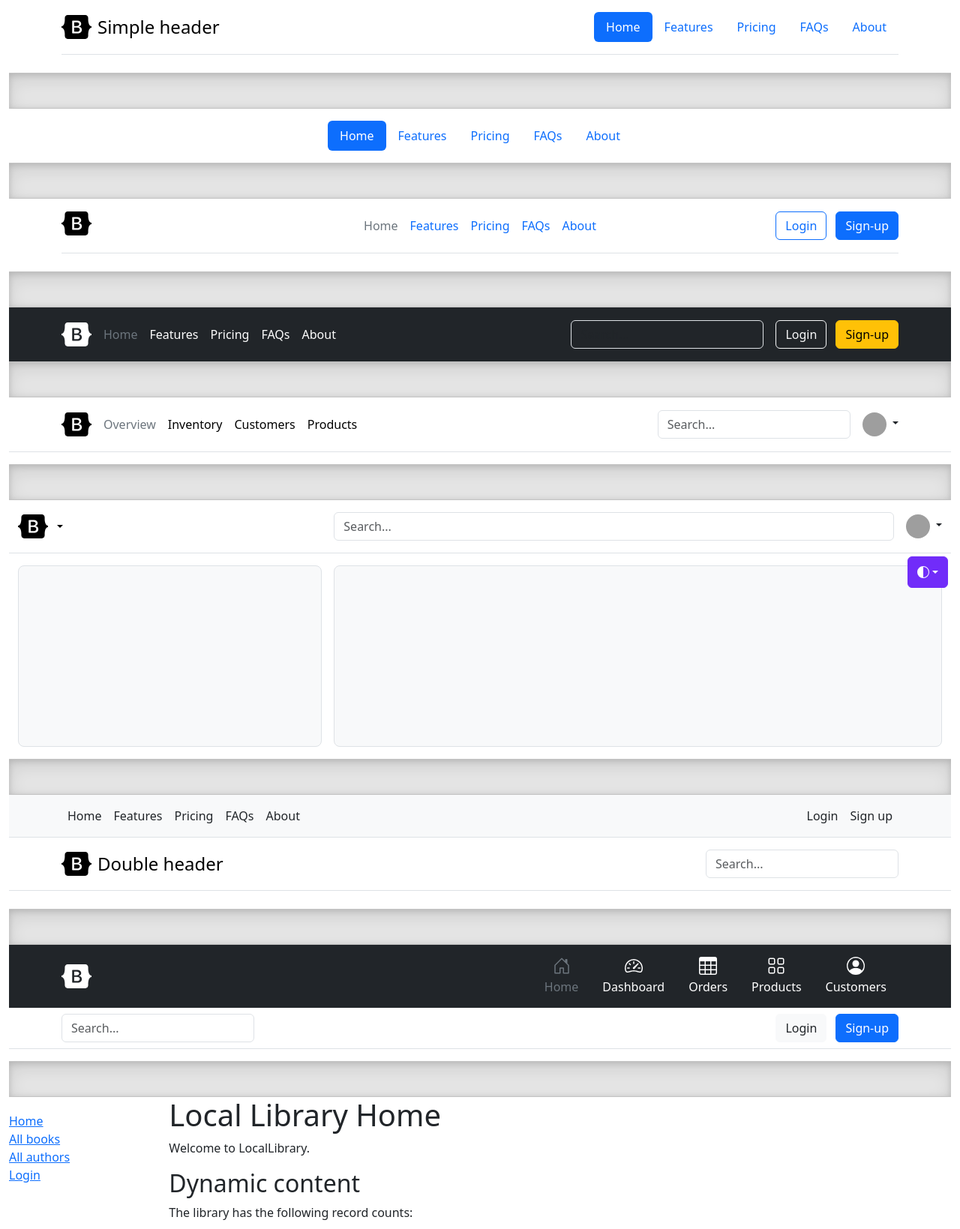
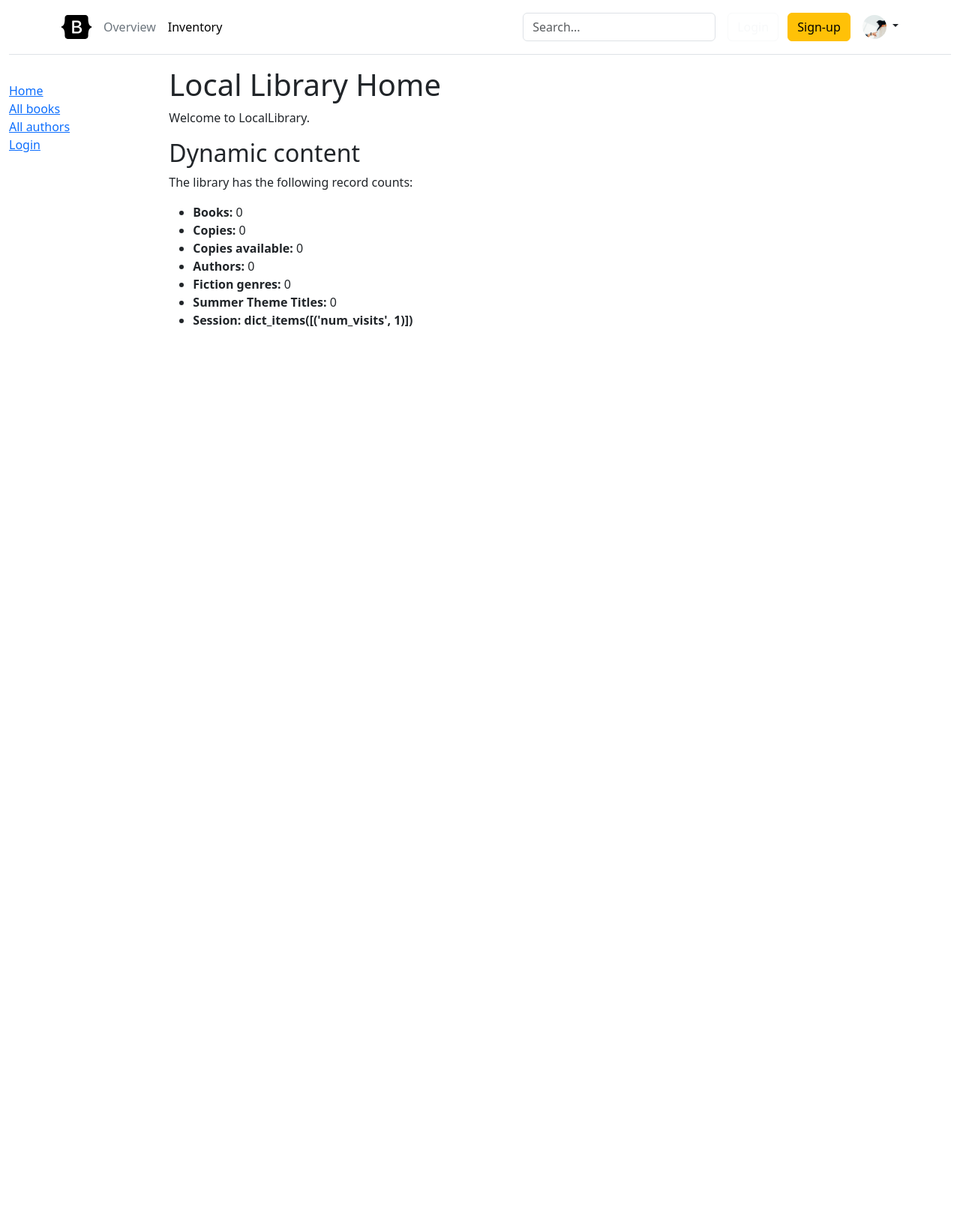
Before and after one commit to kirtivr/forum_v1, a Django app: page /posts/ in a window 1280 px wide. Shown: the top 1639 px of the page at 75% size. After the commit the page ends 436 px from the top, so only its background shows below. Run offline with Django 4.2, Linux system fonts and the light colour scheme; data that the repository does not hold is empty; parts of the project's set-up code (start-up, migrations or seed data) failed here and were passed over; some libraries are stand-ins or nearby versions; grey boxes are pictures that could not be loaded.

Commit message:
Added header

```diff
--- a/forum_v1/forum_v1/forum_v1/settings.py
+++ b/forum_v1/forum_v1/forum_v1/settings.py
@@ -57,7 +57,7 @@ import os
 TEMPLATES = [
     {
         'BACKEND': 'django.template.backends.django.DjangoTemplates',
-        'DIRS': [os.path.join(BASE_DIR, 'posts', 'templates')],
+        'DIRS': [os.path.join(BASE_DIR, 'posts', 'templates'), os.path.join(BASE_DIR, 'posts', 'static')],
         'APP_DIRS': True,
         'OPTIONS': {
             'context_processors': [
--- a/forum_v1/forum_v1/posts/static/headers/header.html
+++ b/forum_v1/forum_v1/posts/static/headers/header.html
@@ -1,20 +1,11 @@
 <html lang="en" data-bs-theme="auto">
-  <head><script src="../assets/js/color-modes.js"></script>
-
+  <head>
+    {% load static %}
+    <script src="{% static 'assets/js/color-modes.js' %}"></script>
     <meta charset="utf-8">
     <meta name="viewport" content="width=device-width, initial-scale=1">
-    <meta name="description" content="">
-    <meta name="author" content="Mark Otto, Jacob Thornton, and Bootstrap contributors">
-    <meta name="generator" content="Hugo 0.111.3">
-    <title>Headers · Bootstrap v5.3</title>
 
-    <link rel="canonical" href="https://getbootstrap.com/docs/5.3/examples/headers/">
-
-
-
-
-
-<link href="../assets/dist/css/bootstrap.min.css" rel="stylesheet">
+    <link href="{% static 'assets/dist/css/bootstrap.min.css' %}" rel="stylesheet">
 
     <style>
       .bd-placeholder-img {
@@ -92,61 +83,9 @@
 
 
     <!-- Custom styles for this template -->
-    <link href="headers.css" rel="stylesheet">
+    <link href="{% static 'headers/headers.css' %}" rel="stylesheet">
   </head>
   <body>
-    <svg xmlns="http://www.w3.org/2000/svg" style="display: none;">
-      <symbol id="check2" viewBox="0 0 16 16">
-        <path d="M13.854 3.646a.5.5 0 0 1 0 .708l-7 7a.5.5 0 0 1-.708 0l-3.5-3.5a.5.5 0 1 1 .708-.708L6.5 10.293l6.646-6.647a.5.5 0 0 1 .708 0z"/>
-      </symbol>
-      <symbol id="circle-half" viewBox="0 0 16 16">
-        <path d="M8 15A7 7 0 1 0 8 1v14zm0 1A8 8 0 1 1 8 0a8 8 0 0 1 0 16z"/>
-      </symbol>
-      <symbol id="moon-stars-fill" viewBox="0 0 16 16">
-        <path d="M6 .278a.768.768 0 0 1 .08.858 7.208 7.208 0 0 0-.878 3.46c0 4.021 3.278 7.277 7.318 7.277.527 0 1.04-.055 1.533-.16a.787.787 0 0 1 .81.316.733.733 0 0 1-.031.893A8.349 8.349 0 0 1 8.344 16C3.734 16 0 12.286 0 7.71 0 4.266 2.114 1.312 5.124.06A.752.752 0 0 1 6 .278z"/>
-        <path d="M10.794 3.148a.217.217 0 0 1 .412 0l.387 1.162c.173.518.579.924 1.097 1.097l1.162.387a.217.217 0 0 1 0 .412l-1.162.387a1.734 1.734 0 0 0-1.097 1.097l-.387 1.162a.217.217 0 0 1-.412 0l-.387-1.162A1.734 1.734 0 0 0 9.31 6.593l-1.162-.387a.217.217 0 0 1 0-.412l1.162-.387a1.734 1.734 0 0 0 1.097-1.097l.387-1.162zM13.863.099a.145.145 0 0 1 .274 0l.258.774c.115.346.386.617.732.732l.774.258a.145.145 0 0 1 0 .274l-.774.258a1.156 1.156 0 0 0-.732.732l-.258.774a.145.145 0 0 1-.274 0l-.258-.774a1.156 1.156 0 0 0-.732-.732l-.774-.258a.145.145 0 0 1 0-.274l.774-.258c.346-.115.617-.386.732-.732L13.863.1z"/>
-      </symbol>
-      <symbol id="sun-fill" viewBox="0 0 16 16">
-        <path d="M8 12a4 4 0 1 0 0-8 4 4 0 0 0 0 8zM8 0a.5.5 0 0 1 .5.5v2a.5.5 0 0 1-1 0v-2A.5.5 0 0 1 8 0zm0 13a.5.5 0 0 1 .5.5v2a.5.5 0 0 1-1 0v-2A.5.5 0 0 1 8 13zm8-5a.5.5 0 0 1-.5.5h-2a.5.5 0 0 1 0-1h2a.5.5 0 0 1 .5.5zM3 8a.5.5 0 0 1-.5.5h-2a.5.5 0 0 1 0-1h2A.5.5 0 0 1 3 8zm10.657-5.657a.5.5 0 0 1 0 .707l-1.414 1.415a.5.5 0 1 1-.707-.708l1.414-1.414a.5.5 0 0 1 .707 0zm-9.193 9.193a.5.5 0 0 1 0 .707L3.05 13.657a.5.5 0 0 1-.707-.707l1.414-1.414a.5.5 0 0 1 .707 0zm9.193 2.121a.5.5 0 0 1-.707 0l-1.414-1.414a.5.5 0 0 1 .707-.707l1.414 1.414a.5.5 0 0 1 0 .707zM4.464 4.465a.5.5 0 0 1-.707 0L2.343 3.05a.5.5 0 1 1 .707-.707l1.414 1.414a.5.5 0 0 1 0 .708z"/>
-      </symbol>
-    </svg>
-
-    <div class="dropdown position-fixed bottom-0 end-0 mb-3 me-3 bd-mode-toggle">
-      <button class="btn btn-bd-primary py-2 dropdown-toggle d-flex align-items-center"
-              id="bd-theme"
-              type="button"
-              aria-expanded="false"
-              data-bs-toggle="dropdown"
-              aria-label="Toggle theme (auto)">
-        <svg class="bi my-1 theme-icon-active" width="1em" height="1em"><use href="#circle-half"></use></svg>
-        <span class="visually-hidden" id="bd-theme-text">Toggle theme</span>
-      </button>
-      <ul class="dropdown-menu dropdown-menu-end shadow" aria-labelledby="bd-theme-text">
-        <li>
-          <button type="button" class="dropdown-item d-flex align-items-center" data-bs-theme-value="light" aria-pressed="false">
-            <svg class="bi me-2 opacity-50 theme-icon" width="1em" height="1em"><use href="#sun-fill"></use></svg>
-            Light
-            <svg class="bi ms-auto d-none" width="1em" height="1em"><use href="#check2"></use></svg>
-          </button>
-        </li>
-        <li>
-          <button type="button" class="dropdown-item d-flex align-items-center" data-bs-theme-value="dark" aria-pressed="false">
-            <svg class="bi me-2 opacity-50 theme-icon" width="1em" height="1em"><use href="#moon-stars-fill"></use></svg>
-            Dark
-            <svg class="bi ms-auto d-none" width="1em" height="1em"><use href="#check2"></use></svg>
-          </button>
-        </li>
-        <li>
-          <button type="button" class="dropdown-item d-flex align-items-center active" data-bs-theme-value="auto" aria-pressed="true">
-            <svg class="bi me-2 opacity-50 theme-icon" width="1em" height="1em"><use href="#circle-half"></use></svg>
-            Auto
-            <svg class="bi ms-auto d-none" width="1em" height="1em"><use href="#check2"></use></svg>
-          </button>
-        </li>
-      </ul>
-    </div>
-
-
 <svg xmlns="http://www.w3.org/2000/svg" style="display: none;">
   <symbol id="bootstrap" viewBox="0 0 118 94">
     <title>Bootstrap</title>
@@ -172,95 +111,6 @@
 </svg>
 
 <main>
-  <h1 class="visually-hidden">Headers examples</h1>
-
-  <div class="container">
-    <header class="d-flex flex-wrap justify-content-center py-3 mb-4 border-bottom">
-      <a href="/" class="d-flex align-items-center mb-3 mb-md-0 me-md-auto link-body-emphasis text-decoration-none">
-        <svg class="bi me-2" width="40" height="32"><use xlink:href="#bootstrap"/></svg>
-        <span class="fs-4">Simple header</span>
-      </a>
-
-      <ul class="nav nav-pills">
-        <li class="nav-item"><a href="#" class="nav-link active" aria-current="page">Home</a></li>
-        <li class="nav-item"><a href="#" class="nav-link">Features</a></li>
-        <li class="nav-item"><a href="#" class="nav-link">Pricing</a></li>
-        <li class="nav-item"><a href="#" class="nav-link">FAQs</a></li>
-        <li class="nav-item"><a href="#" class="nav-link">About</a></li>
-      </ul>
-    </header>
-  </div>
-
-  <div class="b-example-divider"></div>
-
-  <div class="container">
-    <header class="d-flex justify-content-center py-3">
-      <ul class="nav nav-pills">
-        <li class="nav-item"><a href="#" class="nav-link active" aria-current="page">Home</a></li>
-        <li class="nav-item"><a href="#" class="nav-link">Features</a></li>
-        <li class="nav-item"><a href="#" class="nav-link">Pricing</a></li>
-        <li class="nav-item"><a href="#" class="nav-link">FAQs</a></li>
-        <li class="nav-item"><a href="#" class="nav-link">About</a></li>
-      </ul>
-    </header>
-  </div>
-
-  <div class="b-example-divider"></div>
-
-  <div class="container">
-    <header class="d-flex flex-wrap align-items-center justify-content-center justify-content-md-between py-3 mb-4 border-bottom">
-      <div class="col-md-3 mb-2 mb-md-0">
-        <a href="/" class="d-inline-flex link-body-emphasis text-decoration-none">
-          <svg class="bi" width="40" height="32" role="img" aria-label="Bootstrap"><use xlink:href="#bootstrap"/></svg>
-        </a>
-      </div>
-
-      <ul class="nav col-12 col-md-auto mb-2 justify-content-center mb-md-0">
-        <li><a href="#" class="nav-link px-2 link-secondary">Home</a></li>
-        <li><a href="#" class="nav-link px-2">Features</a></li>
-        <li><a href="#" class="nav-link px-2">Pricing</a></li>
-        <li><a href="#" class="nav-link px-2">FAQs</a></li>
-        <li><a href="#" class="nav-link px-2">About</a></li>
-      </ul>
-
-      <div class="col-md-3 text-end">
-        <button type="button" class="btn btn-outline-primary me-2">Login</button>
-        <button type="button" class="btn btn-primary">Sign-up</button>
-      </div>
-    </header>
-  </div>
-
-  <div class="b-example-divider"></div>
-
-  <header class="p-3 text-bg-dark">
-    <div class="container">
-      <div class="d-flex flex-wrap align-items-center justify-content-center justify-content-lg-start">
-        <a href="/" class="d-flex align-items-center mb-2 mb-lg-0 text-white text-decoration-none">
-          <svg class="bi me-2" width="40" height="32" role="img" aria-label="Bootstrap"><use xlink:href="#bootstrap"/></svg>
-        </a>
-
-        <ul class="nav col-12 col-lg-auto me-lg-auto mb-2 justify-content-center mb-md-0">
-          <li><a href="#" class="nav-link px-2 text-secondary">Home</a></li>
-          <li><a href="#" class="nav-link px-2 text-white">Features</a></li>
-          <li><a href="#" class="nav-link px-2 text-white">Pricing</a></li>
-          <li><a href="#" class="nav-link px-2 text-white">FAQs</a></li>
-          <li><a href="#" class="nav-link px-2 text-white">About</a></li>
-        </ul>
-
-        <form class="col-12 col-lg-auto mb-3 mb-lg-0 me-lg-3" role="search">
-          <input type="search" class="form-control form-control-dark text-bg-dark" placeholder="Search..." aria-label="Search">
-        </form>
-
-        <div class="text-end">
-          <button type="button" class="btn btn-outline-light me-2">Login</button>
-          <button type="button" class="btn btn-warning">Sign-up</button>
-        </div>
-      </div>
-    </div>
-  </header>
-
-  <div class="b-example-divider"></div>
-
   <header class="p-3 mb-3 border-bottom">
     <div class="container">
       <div class="d-flex flex-wrap align-items-center justify-content-center justify-content-lg-start">
@@ -271,171 +121,27 @@
         <ul class="nav col-12 col-lg-auto me-lg-auto mb-2 justify-content-center mb-md-0">
           <li><a href="#" class="nav-link px-2 link-secondary">Overview</a></li>
           <li><a href="#" class="nav-link px-2 link-body-emphasis">Inventory</a></li>
-          <li><a href="#" class="nav-link px-2 link-body-emphasis">Customers</a></li>
-          <li><a href="#" class="nav-link px-2 link-body-emphasis">Products</a></li>
         </ul>
 
         <form class="col-12 col-lg-auto mb-3 mb-lg-0 me-lg-3" role="search">
           <input type="search" class="form-control" placeholder="Search..." aria-label="Search">
         </form>
 
-        <div class="dropdown text-end">
+        <div class="col-12 col-lg-auto mb-3 mb-lg-0 me-lg-3">
+          <button type="button" class="btn btn-outline-light me-2">Login</button>
+          <button type="button" class="btn btn-warning">Sign-up</button>
+        </div>
+
+        <div class="text-end">
           <a href="#" class="d-block link-dark text-decoration-none dropdown-toggle" data-bs-toggle="dropdown" aria-expanded="false">
-            <img src="https://github.com/mdo.png" alt="mdo" width="32" height="32" class="rounded-circle">
+            <img src="{% static 'assets/img/cat.jpg' %}" alt="cat" width="32" height="32" class="rounded-circle">
           </a>
-          <ul class="dropdown-menu text-small">
-            <li><a class="dropdown-item" href="#">New project...</a></li>
-            <li><a class="dropdown-item" href="#">Settings</a></li>
-            <li><a class="dropdown-item" href="#">Profile</a></li>
-            <li><hr class="dropdown-divider"></li>
-            <li><a class="dropdown-item" href="#">Sign out</a></li>
-          </ul>
         </div>
       </div>
     </div>
   </header>
 
-  <div class="b-example-divider"></div>
-
-  <header class="py-3 mb-3 border-bottom">
-    <div class="container-fluid d-grid gap-3 align-items-center" style="grid-template-columns: 1fr 2fr;">
-      <div class="dropdown">
-        <a href="#" class="d-flex align-items-center col-lg-4 mb-2 mb-lg-0 link-body-emphasis text-decoration-none dropdown-toggle" data-bs-toggle="dropdown" aria-expanded="false">
-          <svg class="bi me-2" width="40" height="32"><use xlink:href="#bootstrap"/></svg>
-        </a>
-        <ul class="dropdown-menu text-small shadow">
-          <li><a class="dropdown-item active" href="#" aria-current="page">Overview</a></li>
-          <li><a class="dropdown-item" href="#">Inventory</a></li>
-          <li><a class="dropdown-item" href="#">Customers</a></li>
-          <li><a class="dropdown-item" href="#">Products</a></li>
-          <li><hr class="dropdown-divider"></li>
-          <li><a class="dropdown-item" href="#">Reports</a></li>
-          <li><a class="dropdown-item" href="#">Analytics</a></li>
-        </ul>
-      </div>
-
-      <div class="d-flex align-items-center">
-        <form class="w-100 me-3" role="search">
-          <input type="search" class="form-control" placeholder="Search..." aria-label="Search">
-        </form>
-
-        <div class="flex-shrink-0 dropdown">
-          <a href="#" class="d-block link-dark text-decoration-none dropdown-toggle" data-bs-toggle="dropdown" aria-expanded="false">
-            <img src="https://github.com/mdo.png" alt="mdo" width="32" height="32" class="rounded-circle">
-          </a>
-          <ul class="dropdown-menu text-small shadow">
-            <li><a class="dropdown-item" href="#">New project...</a></li>
-            <li><a class="dropdown-item" href="#">Settings</a></li>
-            <li><a class="dropdown-item" href="#">Profile</a></li>
-            <li><hr class="dropdown-divider"></li>
-            <li><a class="dropdown-item" href="#">Sign out</a></li>
-          </ul>
-        </div>
-      </div>
-    </div>
-  </header>
-
-  <div class="container-fluid pb-3">
-    <div class="d-grid gap-3" style="grid-template-columns: 1fr 2fr;">
-      <div class="bg-body-tertiary border rounded-3">
-        <br><br><br><br><br><br><br><br><br><br>
-      </div>
-      <div class="bg-body-tertiary border rounded-3">
-        <br><br><br><br><br><br><br><br><br><br>
-      </div>
-    </div>
-  </div>
-
-  <div class="b-example-divider"></div>
-
-  <nav class="py-2 bg-body-tertiary border-bottom">
-    <div class="container d-flex flex-wrap">
-      <ul class="nav me-auto">
-        <li class="nav-item"><a href="#" class="nav-link link-dark px-2 active" aria-current="page">Home</a></li>
-        <li class="nav-item"><a href="#" class="nav-link link-dark px-2">Features</a></li>
-        <li class="nav-item"><a href="#" class="nav-link link-dark px-2">Pricing</a></li>
-        <li class="nav-item"><a href="#" class="nav-link link-dark px-2">FAQs</a></li>
-        <li class="nav-item"><a href="#" class="nav-link link-dark px-2">About</a></li>
-      </ul>
-      <ul class="nav">
-        <li class="nav-item"><a href="#" class="nav-link link-dark px-2">Login</a></li>
-        <li class="nav-item"><a href="#" class="nav-link link-dark px-2">Sign up</a></li>
-      </ul>
-    </div>
-  </nav>
-  <header class="py-3 mb-4 border-bottom">
-    <div class="container d-flex flex-wrap justify-content-center">
-      <a href="/" class="d-flex align-items-center mb-3 mb-lg-0 me-lg-auto link-body-emphasis text-decoration-none">
-        <svg class="bi me-2" width="40" height="32"><use xlink:href="#bootstrap"/></svg>
-        <span class="fs-4">Double header</span>
-      </a>
-      <form class="col-12 col-lg-auto mb-3 mb-lg-0" role="search">
-        <input type="search" class="form-control" placeholder="Search..." aria-label="Search">
-      </form>
-    </div>
-  </header>
-
-  <div class="b-example-divider"></div>
-
-  <header>
-    <div class="px-3 py-2 text-bg-dark">
-      <div class="container">
-        <div class="d-flex flex-wrap align-items-center justify-content-center justify-content-lg-start">
-          <a href="/" class="d-flex align-items-center my-2 my-lg-0 me-lg-auto text-white text-decoration-none">
-            <svg class="bi me-2" width="40" height="32" role="img" aria-label="Bootstrap"><use xlink:href="#bootstrap"/></svg>
-          </a>
-
-          <ul class="nav col-12 col-lg-auto my-2 justify-content-center my-md-0 text-small">
-            <li>
-              <a href="#" class="nav-link text-secondary">
-                <svg class="bi d-block mx-auto mb-1" width="24" height="24"><use xlink:href="#home"/></svg>
-                Home
-              </a>
-            </li>
-            <li>
-              <a href="#" class="nav-link text-white">
-                <svg class="bi d-block mx-auto mb-1" width="24" height="24"><use xlink:href="#speedometer2"/></svg>
-                Dashboard
-              </a>
-            </li>
-            <li>
-              <a href="#" class="nav-link text-white">
-                <svg class="bi d-block mx-auto mb-1" width="24" height="24"><use xlink:href="#table"/></svg>
-                Orders
-              </a>
-            </li>
-            <li>
-              <a href="#" class="nav-link text-white">
-                <svg class="bi d-block mx-auto mb-1" width="24" height="24"><use xlink:href="#grid"/></svg>
-                Products
-              </a>
-            </li>
-            <li>
-              <a href="#" class="nav-link text-white">
-                <svg class="bi d-block mx-auto mb-1" width="24" height="24"><use xlink:href="#people-circle"/></svg>
-                Customers
-              </a>
-            </li>
-          </ul>
-        </div>
-      </div>
-    </div>
-    <div class="px-3 py-2 border-bottom mb-3">
-      <div class="container d-flex flex-wrap justify-content-center">
-        <form class="col-12 col-lg-auto mb-2 mb-lg-0 me-lg-auto" role="search">
-          <input type="search" class="form-control" placeholder="Search..." aria-label="Search">
-        </form>
-
-        <div class="text-end">
-          <button type="button" class="btn btn-light text-dark me-2">Login</button>
-          <button type="button" class="btn btn-primary">Sign-up</button>
-        </div>
-      </div>
-    </div>
-  </header>
-
-  <div class="b-example-divider"></div>
 </main>
 
 
-<script src="../assets/dist/js/bootstrap.bundle.min.js"></script>
+<script src="{% static 'assets/dist/js/bootstrap.bundle.min.js' %}"></script>
--- a/forum_v1/forum_v1/posts/templates/base_generic.html
+++ b/forum_v1/forum_v1/posts/templates/base_generic.html
@@ -4,19 +4,17 @@
   {% block title %}<title>Local Library</title>{% endblock %}
   <meta charset="utf-8">
   <meta name="viewport" content="width=device-width, initial-scale=1">
-  <!-- <script
-  src="https://code.jquery.com/jquery-3.7.0.js"
-  integrity="sha256-JlqSTELeR4TLqP0OG9dxM7yDPqX1ox/HfgiSLBj8+kM="
-  crossorigin="anonymous"></script> -->
-  <!--<link href="https://cdn.jsdelivr.net/npm/bootstrap@5.1.3/dist/css/bootstrap.min.css" rel="stylesheet" integrity="sha384-1BmE4kWBq78iYhFldvKuhfTAU6auU8tT94WrHftjDbrCEXSU1oBoqyl2QvZ6jIW3" crossorigin="anonymous">-->
+  <link href="https://cdn.jsdelivr.net/npm/bootstrap@5.1.3/dist/css/bootstrap.min.css" rel="stylesheet" integrity="sha384-1BmE4kWBq78iYhFldvKuhfTAU6auU8tT94WrHftjDbrCEXSU1oBoqyl2QvZ6jIW3" crossorigin="anonymous">
   <!-- Add additional CSS in static file -->
   {% load static %}
-  <script src="{% static 'jquery-3.7.0.js' %}"></script>
+  <script src="{% static 'jquery-3.7.0.min.js' %}"></script>
   <link rel="stylesheet" href="{% static 'styles.css' %}">
 </head>
 <body>
   <div class="container-fluid">
-    <div id="header"></div>
+    <div id="header">
+      {{header}}
+    </div>
     <div class="row">
       <div class="col-sm-2">
       {% block sidebar %}
@@ -39,13 +37,9 @@
         </ul>
      {% endblock %}
       </div>
-      <div class="col-sm-10 ">{% block content %}
+      <div class="col-sm-10 ">
+        {% block content %}
         {% endblock %}
-        <script>
-          $.ajax({url: "{% static 'headers/header.html' %}"}).done(function(html) {
-              $("#header").html(html);
-            });
-        </script>
         {% block pagination %}
           {% if is_paginated %}
             <div class="pagination">
--- a/forum_v1/forum_v1/posts/views.py
+++ b/forum_v1/forum_v1/posts/views.py
@@ -84,6 +84,9 @@ def mark_book_returned(request):
     book_inst.save()
     return redirect('/posts/book/'+str(book.id))
 
+from django.template import Context, Template
+from django.template.loader import render_to_string
+
 def index(request):
     num_books = Book.objects.all().count()
     num_instances = BookInstance.objects.all().count()
@@ -106,6 +109,7 @@ def index(request):
         'fiction_genres': fiction_genres,
         'summer_theme_titles': summer_theme_titles,
         'session': session,
+        'header': render_to_string('headers/header.html')
     }
 
     return render(request, 'index.html', context=context)
```
Also changed, not shown: forum_v1/forum_v1/db.sqlite3, forum_v1/forum_v1/posts/static/assets/img/cat.jpg (added).
